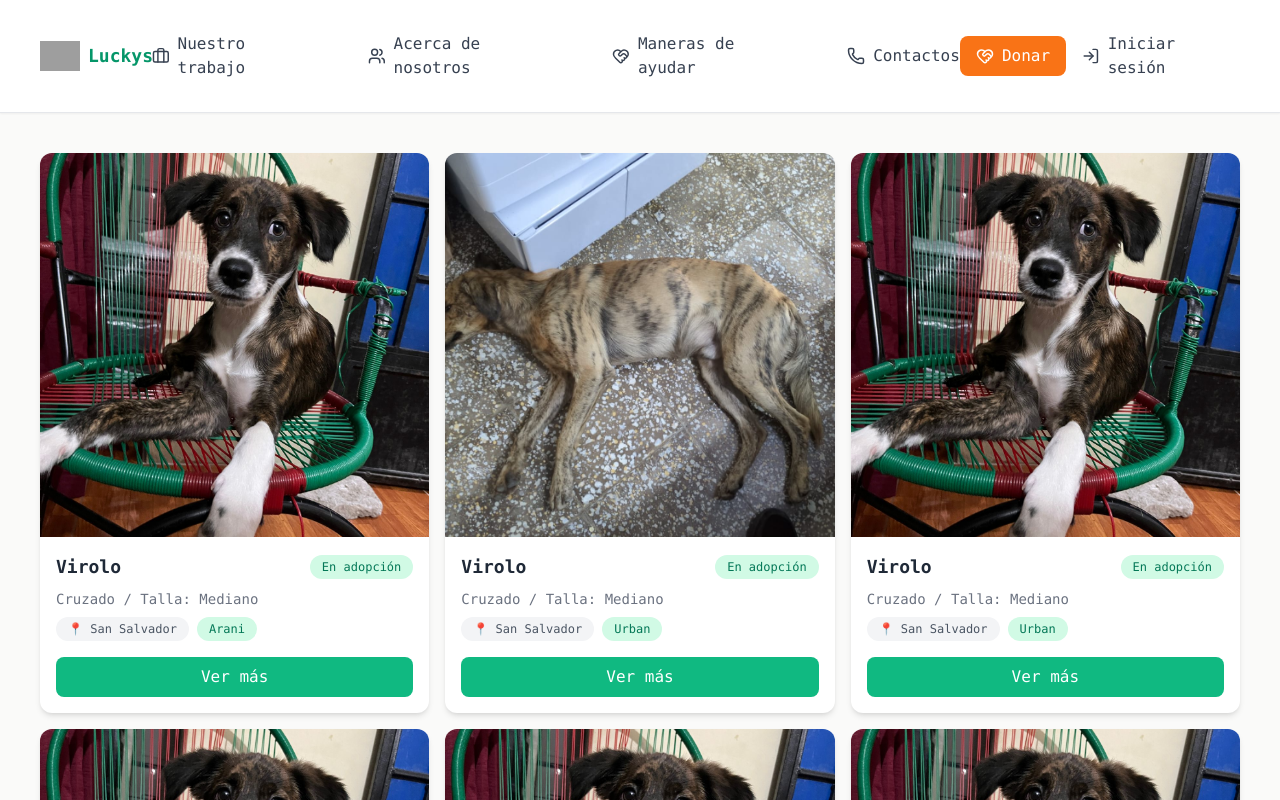
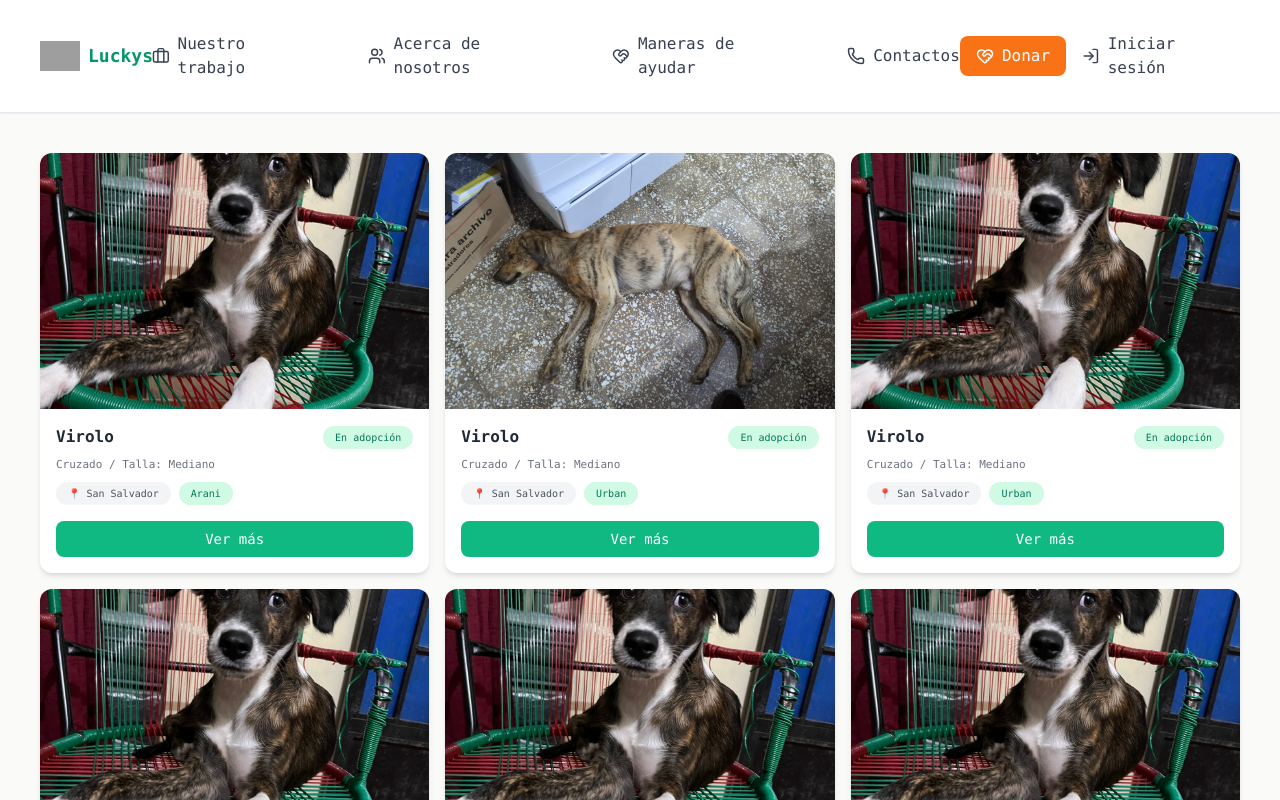
Before and after one commit to RodJacome/Luckys, a Next.js app: page / in a window 1280 px wide. Shown: the top 800 px of the page. Built offline with nearby package versions, Linux system fonts and the light colour scheme; grey boxes are pictures that could not be loaded.

Commit message:
feat: fixing style

```diff
--- a/app/page.tsx
+++ b/app/page.tsx
@@ -8,7 +8,7 @@ export default function Home() {
     <div className="h-full font-mono bg-stone-50">
       <NavBar />
       <div className="p-10">
-        <div className="grid grid-cols-1 sm:grid-cols-1 md:grid-cols-2 xl:grid-cols-3 2xl:grid-cols-4 gap-4 h-full">
+        <div className="grid grid-cols-1 sm:grid-cols-1 md:grid-cols-2 xl:grid-cols-3 2xl:grid-cols-6 gap-4 h-full">
           {AdoptionData.map((animal) => {
             return <AdoptionCard key={animal.id} {...animal} />;
           })}
--- a/src/components/animalCard/adoptionCard.tsx
+++ b/src/components/animalCard/adoptionCard.tsx
@@ -18,7 +18,7 @@ export const AdoptionCard = ({
       className={`bg-white rounded-xl shadow-md overflow-hidden hover:shadow-xl transition duration-300 hover:-translate-y-1`}
     >
       <div
-        className={`relative w-full h-96 overflow-hidden ${
+        className={`relative w-full h-64 overflow-hidden ${
           status === "adoptado" ? "grayscale opacity-70" : ""
         }`}
       >
@@ -31,9 +31,9 @@ export const AdoptionCard = ({
       </div>
       <div className="p-4 flex flex-col gap-2">
         <div className="flex items-center justify-between">
-          <h2 className="text-lg font-semibold text-gray-800">{name}</h2>
+          <h2 className="text-md font-semibold text-gray-800">{name}</h2>
           <span
-            className={`text-xs px-3 py-1 rounded-full font-medium ${
+            className={`text-[10px] px-3 py-1 rounded-full font-medium ${
               status === "adopcion"
                 ? "bg-emerald-100 text-emerald-700"
                 : status === "espera"
@@ -46,29 +46,29 @@ export const AdoptionCard = ({
             {status === "adoptado" && "Adoptado"}
           </span>
         </div>
-        <span className="text-sm text-gray-500">
+        <span className="text-[11px] text-gray-500">
           {raza} / Talla: {tamaño}
         </span>
         <div className="flex items-center gap-2 flex-wrap">
-          <span className="text-xs bg-gray-100 text-gray-600 px-3 py-1 rounded-full">
+          <span className="text-[10px] bg-gray-100 text-gray-600 px-3 py-1 rounded-full">
             📍 {location}
           </span>
           {asociacion ? (
             <Link
               href={`/asociaciones/${asociacion}`}
-              className="text-xs bg-emerald-100 text-emerald-700 hover:bg-orange-400 px-3 py-1 rounded-full"
+              className="text-[10px] bg-emerald-100 text-emerald-700 hover:bg-orange-400 px-3 py-1 rounded-full"
             >
               {asociacion}
             </Link>
           ) : (
-            <div className="text-xs bg-emerald-100 text-emerald-700 px-3 py-1 rounded-full">
+            <div className="text-[10px] bg-emerald-100 text-emerald-700 px-3 py-1 rounded-full">
               Reportado por usuario
             </div>
           )}
         </div>
         <button
           disabled
-          className={`mt-2 w-full bg-emerald-500 hover:bg-emerald-600 text-white font-medium py-2 rounded-lg transition ${status === "adoptado" ? "cursor-not-allowed bg-gray-200 hover:bg-gray-200" : "cursor-pointer"}`}
+          className={`mt-2 w-full text-sm bg-emerald-500 hover:bg-emerald-600 text-white font-medium py-2 rounded-lg transition ${status === "adoptado" ? "cursor-not-allowed bg-gray-200 hover:bg-gray-200" : "cursor-pointer"}`}
         >
           Ver más
         </button>
```
